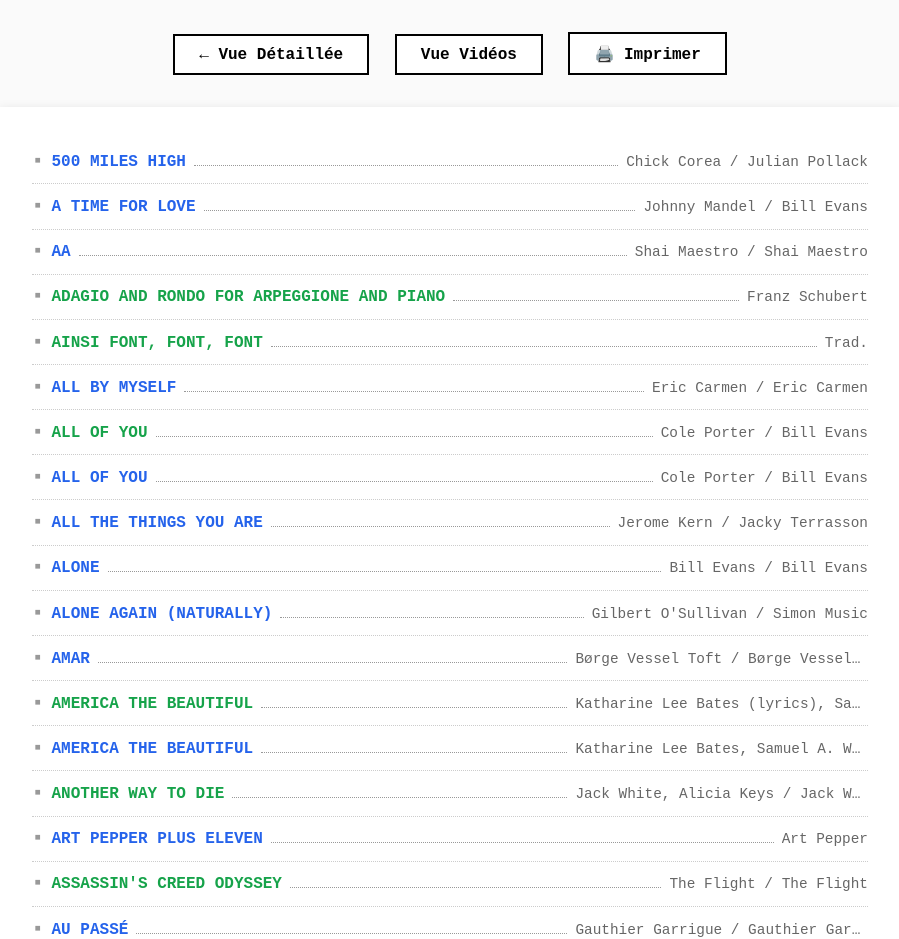
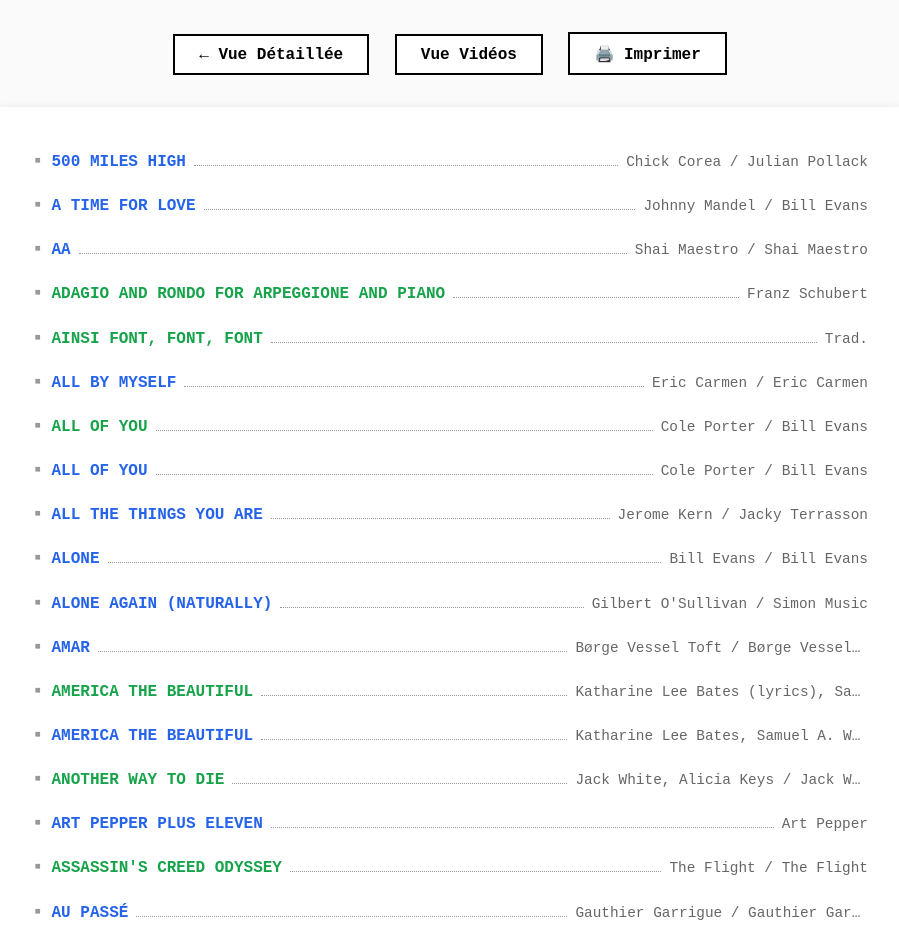
Before and after one commit to ColinusM/Piano-Jazz-Concept, a Flask app: page /?view=index in a window 1280 px wide. Shown: the part 147-1086 px from the top of the page, without its empty margins (190-1089 px from the left). Run offline with Flask 3, Linux system fonts and the light colour scheme; data comes from the database, SQL or seed files in the repository.

Commit message:
Remove redundant dotted separator between index entries
Co-Authored-By: Claude Opus 4.6 (1M context) <noreply@anthropic.com>

```diff
--- a/templates/index_view.html
+++ b/templates/index_view.html
@@ -87,7 +87,6 @@
             justify-content: space-between;
             align-items: baseline;
             padding: 0.3rem 0;
-            border-bottom: 1px dotted #ccc;
             line-height: 1.8;
         }
 
```
